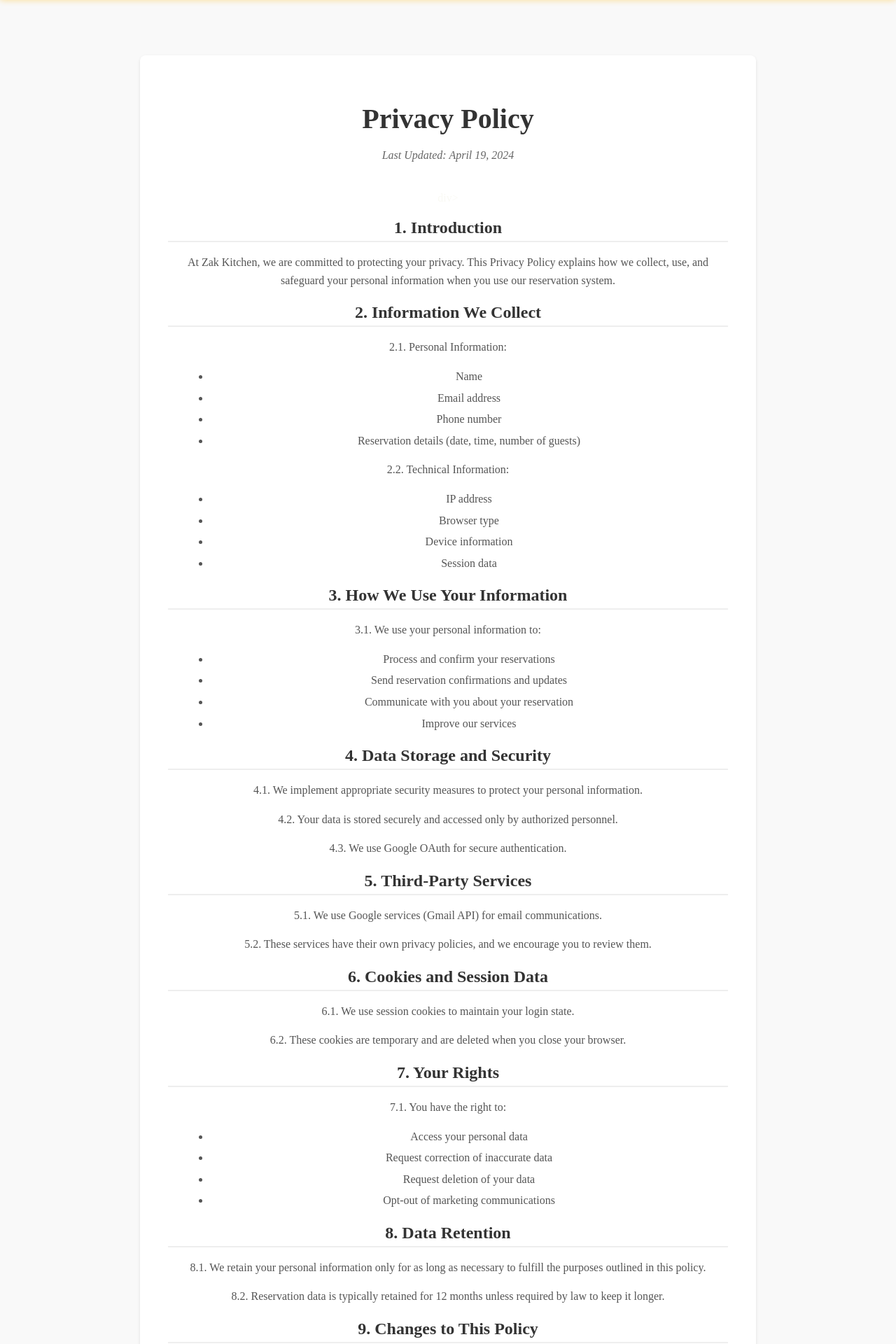
After one commit to IsfarMohi/Zak-s-Kitchen-Frontend, a Flask app: page /privacy in a window 1280 px wide. The commit adds this page. Shown: the part 113-2033 px from the top of the page at 70% size. Run offline with Flask 3, Linux system fonts and the light colour scheme.

Commit message:
Added Terms & Conditions and Privacy Policy pages

```diff
--- a/app.py
+++ b/app.py
@@ -68,6 +68,14 @@
     # You can add logic here to fetch dish details from a database
     return render_template('dish_detail.html', dish_name=dish_name)
 
+@app.route('/terms')
+def terms():
+    return render_template('terms.html')
+
+@app.route('/privacy')
+def privacy():
+    return render_template('privacy.html')
+
 # @app.route("/test-db")
 # def test_db():
 #     conn = get_db_connection()
--- a/static/css/style.css
+++ b/static/css/style.css
@@ -830,3 +864,76 @@
         padding: 20px;
     }
 }
+
+/* Legal Pages Styling */
+.legal-page {
+    padding: 80px 20px;
+    background-color: #f9f9f9;
+    min-height: calc(100vh - 200px);
+}
+
+.legal-container {
+    max-width: 800px;
+    margin: 0 auto;
+    background-color: white;
+    padding: 40px;
+    border-radius: 8px;
+    box-shadow: 0 2px 4px rgba(0, 0, 0, 0.1);
+}
+
+.legal-container h1 {
+    color: #333;
+    font-size: 2.5rem;
+    margin-bottom: 10px;
+    text-align: center;
+}
+
+.legal-container .last-updated {
+    color: #666;
+    text-align: center;
+    margin-bottom: 40px;
+    font-style: italic;
+}
+
+.legal-container section {
+    margin-bottom: 30px;
+}
+
+.legal-container h2 {
+    color: #333;
+    font-size: 1.5rem;
+    margin-bottom: 15px;
+    padding-bottom: 5px;
+    border-bottom: 2px solid #eee;
+}
+
+.legal-container p {
+    color: #555;
+    line-height: 1.6;
+    margin-bottom: 10px;
+}
+
+.legal-container ul {
+    margin-left: 20px;
+    margin-bottom: 15px;
+}
+
+.legal-container li {
+    color: #555;
+    line-height: 1.6;
+    margin-bottom: 5px;
+}
+
+@media (max-width: 768px) {
+    .legal-container {
+        padding: 20px;
+    }
+
+    .legal-container h1 {
+        font-size: 2rem;
+    }
+
+    .legal-container h2 {
+        font-size: 1.3rem;
+    }
+}
--- a/templates/base.html
+++ b/templates/base.html
@@ -49,11 +49,12 @@
             <p><strong>Email:</strong> info@zakskitchenau.com</p>
         </div>
 
-        <!-- <div class="footer-section">
+        <div class="footer-section">
             <h2>Opening Hours</h2>
-            <p>Mon - Fri: 10:00 AM - 9:00 PM</p>
-            <p>Sat - Sun: 10:00 AM - 10:00 PM</p>
-        </div> -->
+            <p>Tuesday - Thursday: 3:00 PM - 9:00 PM</p>
+            <p>Friday - Saturday: 1:00 PM - 9:00 PM</p>
+            <p>Monday: Closed</p>
+        </div>
 
         <div class="footer-section">
             <h2>Locate us on map</h2>
@@ -72,6 +73,11 @@
 
     <div class="footer-bottom">
         <p>© 2025 New Zak's Kitchen | All Rights Reserved</p>
+        <div class="footer-links">
+            <a href="{{ url_for('terms') }}">Terms & Conditions</a>
+            <span>|</span>
+            <a href="{{ url_for('privacy') }}">Privacy Policy</a>
+        </div>
         <div class="social-icons">
             <a href="https://www.facebook.com/zak.s.kitchen.2025/"><img src="{{ url_for('static', filename='icons/fb4.webp') }}" alt="Facebook"></a>
             <a href="https://www.instagram.com/zakskitchen_au/"><img src="{{ url_for('static', filename='icons/in4.webp') }}" alt="Instagram"></a>
--- /dev/null
+++ b/templates/privacy.html
@@ -0,0 +1,91 @@
+{% extends "base.html" %}
+
+{% block content %}
+<div class="legal-page">
+    <div class="legal-container">
+        <h1>Privacy Policy</h1>
+        <p class="last-updated">Last Updated: April 19, 2024</p>
+div>
+<div class="section">
+    <h2>1. Introduction</h2>
+    <p>At Zak Kitchen, we are committed to protecting your privacy. This Privacy Policy explains how we collect, use, and safeguard your personal information when you use our reservation system.</p>
+</div>
+
+<div class="section">
+    <h2>2. Information We Collect</h2>
+    <p>2.1. Personal Information:</p>
+    <ul>
+        <li>Name</li>
+        <li>Email address</li>
+        <li>Phone number</li>
+        <li>Reservation details (date, time, number of guests)</li>
+    </ul>
+    <p>2.2. Technical Information:</p>
+    <ul>
+        <li>IP address</li>
+        <li>Browser type</li>
+        <li>Device information</li>
+        <li>Session data</li>
+    </ul>
+</div>
+
+<div class="section">
+    <h2>3. How We Use Your Information</h2>
+    <p>3.1. We use your personal information to:</p>
+    <ul>
+        <li>Process and confirm your reservations</li>
+        <li>Send reservation confirmations and updates</li>
+        <li>Communicate with you about your reservation</li>
+        <li>Improve our services</li>
+    </ul>
+</div>
+
+<div class="section">
+    <h2>4. Data Storage and Security</h2>
+    <p>4.1. We implement appropriate security measures to protect your personal information.</p>
+    <p>4.2. Your data is stored securely and accessed only by authorized personnel.</p>
+    <p>4.3. We use Google OAuth for secure authentication.</p>
+</div>
+
+<div class="section">
+    <h2>5. Third-Party Services</h2>
+    <p>5.1. We use Google services (Gmail API) for email communications.</p>
+    <p>5.2. These services have their own privacy policies, and we encourage you to review them.</p>
+</div>
+
+<div class="section">
+    <h2>6. Cookies and Session Data</h2>
+    <p>6.1. We use session cookies to maintain your login state.</p>
+    <p>6.2. These cookies are temporary and are deleted when you close your browser.</p>
+</div>
+
+<div class="section">
+    <h2>7. Your Rights</h2>
+    <p>7.1. You have the right to:</p>
+    <ul>
+        <li>Access your personal data</li>
+        <li>Request correction of inaccurate data</li>
+        <li>Request deletion of your data</li>
+        <li>Opt-out of marketing communications</li>
+    </ul>
+</div>
+
+<div class="section">
+    <h2>8. Data Retention</h2>
+    <p>8.1. We retain your personal information only for as long as necessary to fulfill the purposes outlined in this policy.</p>
+    <p>8.2. Reservation data is typically retained for 12 months unless required by law to keep it longer.</p>
+</div>
+
+<div class="section">
+    <h2>9. Changes to This Policy</h2>
+    <p>9.1. We may update this Privacy Policy from time to time.</p>
+    <p>9.2. We will notify you of any changes by posting the new Privacy Policy on this page.</p>
+</div>
+
+<div class="section">
+    <h2>10. Contact Us</h2>
+    <p>If you have any questions about this Privacy Policy, please contact us at:</p>
+    <p>Email: zakkitchen@gmail.com</p>
+</div>
+</div>
+{% endblock %}
```
Also changed, not shown: other parts of static/css/style.css (+42 -8 lines), templates/terms.html (added, +70 -0 lines).
